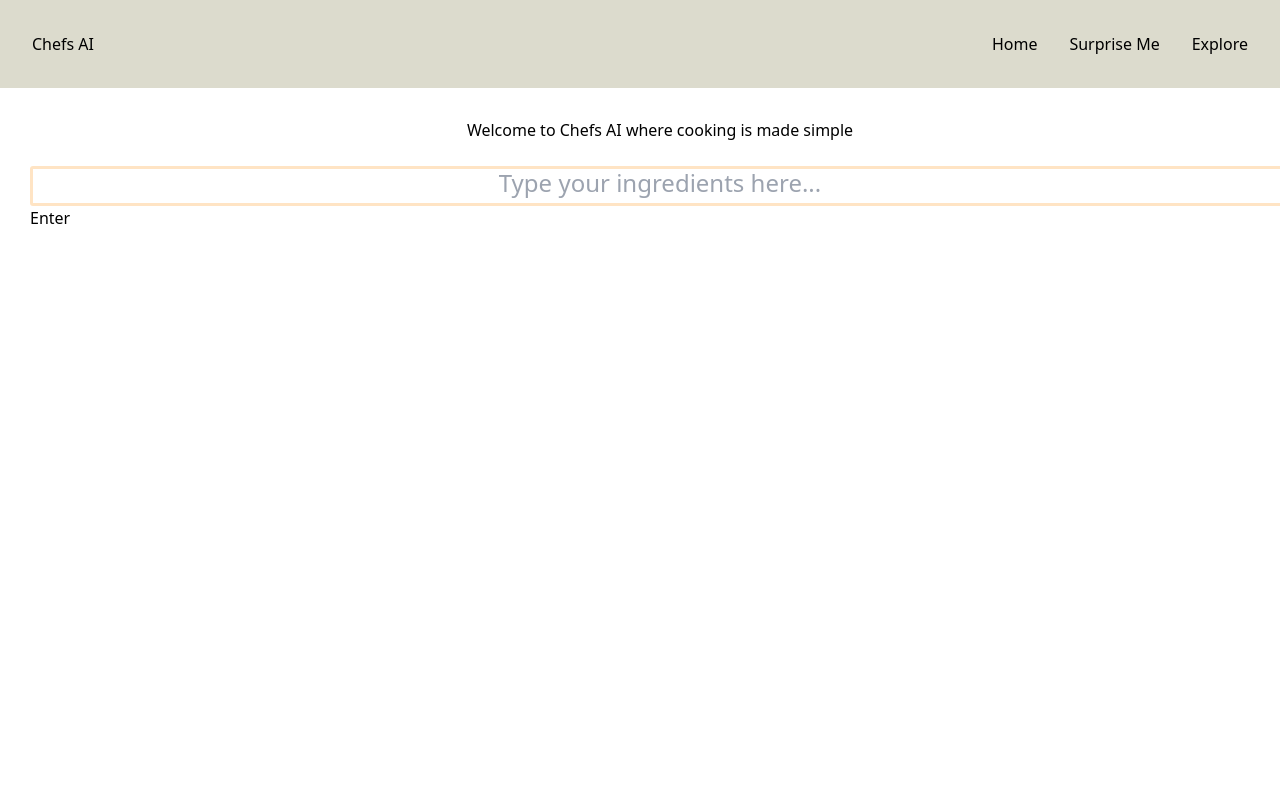
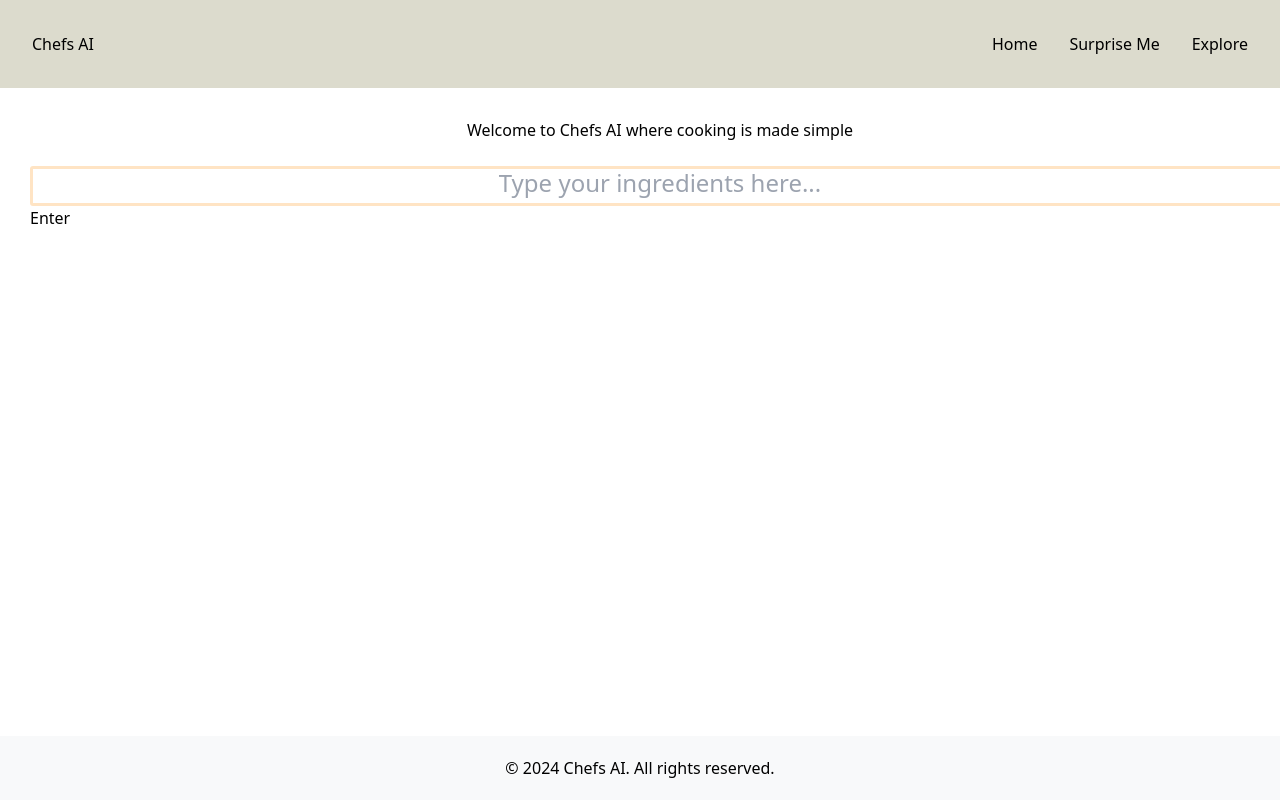
Before and after one commit to Jdiva1234/chef-s_AI, a React (Vite) app in the folder client/: page / in a window 1280 px wide. Built offline with nearby package versions, Linux system fonts and the light colour scheme.

Commit message:
Add footer component to home, explore, and surprise pages

```diff
--- /dev/null
+++ b/client/src/components/Footer/footer.css
@@ -0,0 +1,9 @@
+.footer {
+  background-color: #f8f9fa;
+  text-align: center;
+  padding: 20px;
+  position: fixed;
+  left: 0;
+  bottom: 0;
+  width: 100%;
+}
--- /dev/null
+++ b/client/src/components/Footer/footer.jsx
@@ -0,0 +1,11 @@
+import "./footer.css";
+
+function Footer() {
+  return (
+    <footer className="footer">
+      <p>© 2024 Chefs AI. All rights reserved.</p>
+    </footer>
+  );
+}
+
+export default Footer;
--- a/client/src/pages/Explore.jsx
+++ b/client/src/pages/Explore.jsx
@@ -1,5 +1,6 @@
 import NavBar from "../components/navBar/navbar";
 import InputBox from "../components/input/input";
+import Footer from "../components/Footer/footer";
 
 function ExplorePage() {
   return (
@@ -12,6 +13,8 @@
         <br />
         <InputBox placeholder={"Explore new theme..."} />
       </div>
+
+      <Footer />
     </>
   );
 }
--- a/client/src/pages/Home.jsx
+++ b/client/src/pages/Home.jsx
@@ -1,5 +1,6 @@
 import NavBar from "../components/navBar/navbar";
 import InputBox from "../components/input/input";
+import Footer from "../components/Footer/footer";
 import axios from "axios";
 
 const apiCall = () => {
@@ -21,6 +22,7 @@
         <InputBox placeholder="Type your ingredients here..." />
         <button onClick={apiCall}>Enter</button>
       </div>
+      <Footer />
     </>
   );
 }
--- a/client/src/pages/Surprise.jsx
+++ b/client/src/pages/Surprise.jsx
@@ -1,5 +1,6 @@
 import NavBar from "../components/navBar/navbar";
 import InputBox from "../components/input/input";
+import Footer from "../components/Footer/footer";
 
 function SurprisePage() {
   return (
@@ -12,6 +13,7 @@
         <br />
         <InputBox placeholder={"Type your preference here..."} />
       </div>
+      <Footer />
     </>
   );
 }
```
